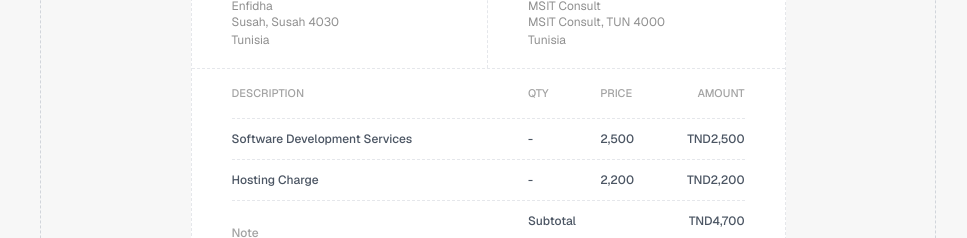
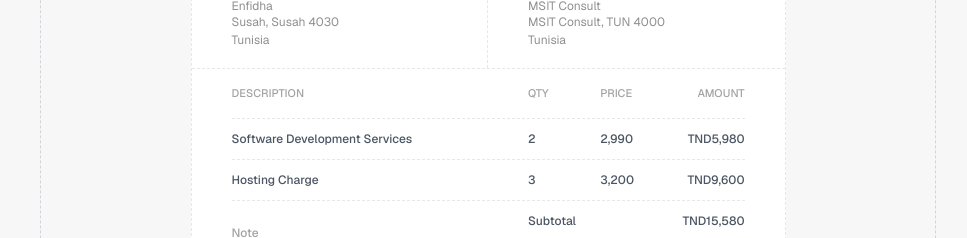
Before and after one commit to bouzayenilyes/invoice_next_generator, a Next.js app: page / in a window 1280 px wide. Shown: the part 1040-1278 px from the top of the page, without its empty margins (152-1119 px from the left). Built offline with nearby package versions, Linux system fonts and the light colour scheme.

Commit message:
adding discount to the demo

```diff
--- a/app/(landing)/components/demoPreview.tsx
+++ b/app/(landing)/components/demoPreview.tsx
@@ -51,18 +51,18 @@ const defaultValue = {
   },
   invoiceDetails: {
     note: "Services Period  21/03/2025 to 20/04/2025",
-    discount: "22000",
+    discount: "690",
     taxRate: "19",
     items: [
       {
         itemDescription: "Software Development Services",
-        amount: 2500,
-        qty: 0,
+        amount: 2990,
+        qty: 2,
       },
       {
         itemDescription: "Hosting Charge",
-        amount: 2200,
-        qty: 0,
+        amount: 3200,
+        qty: 3,
       },
     ],
     currency: "TND",
```
